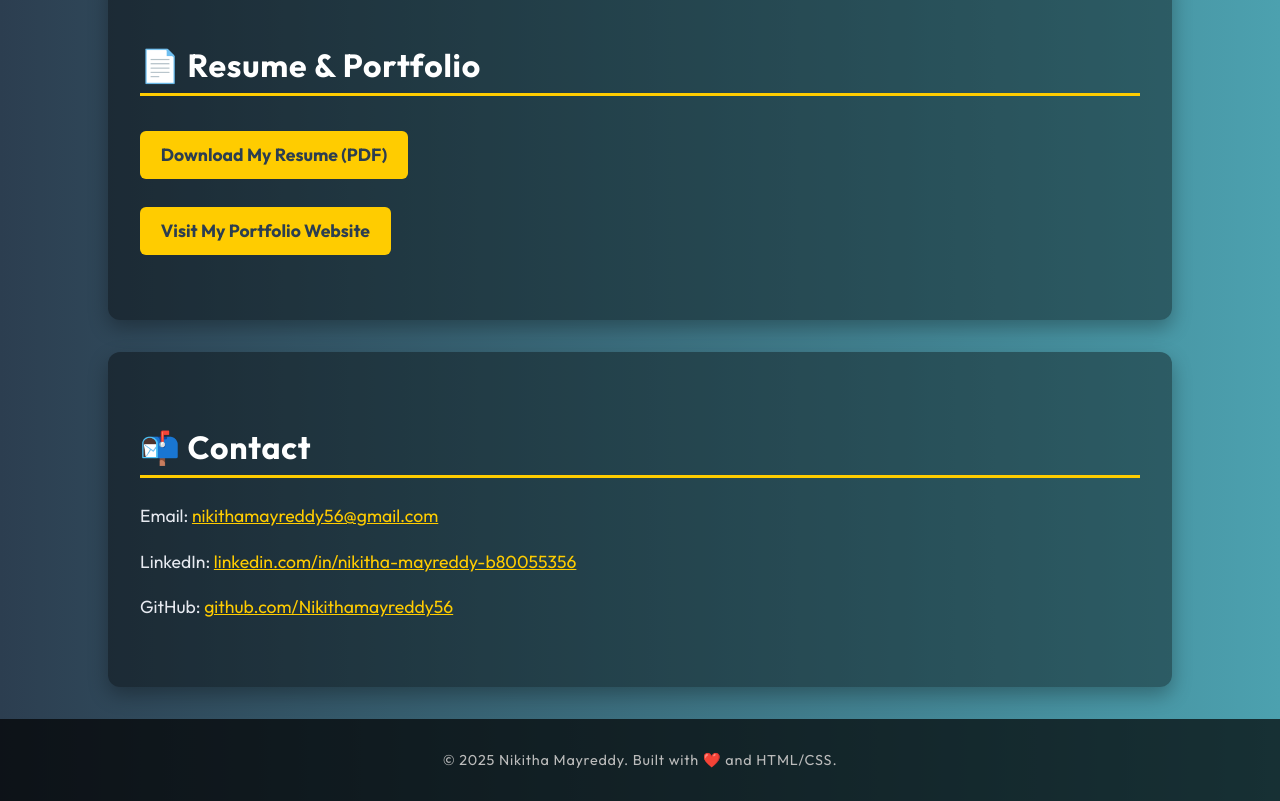
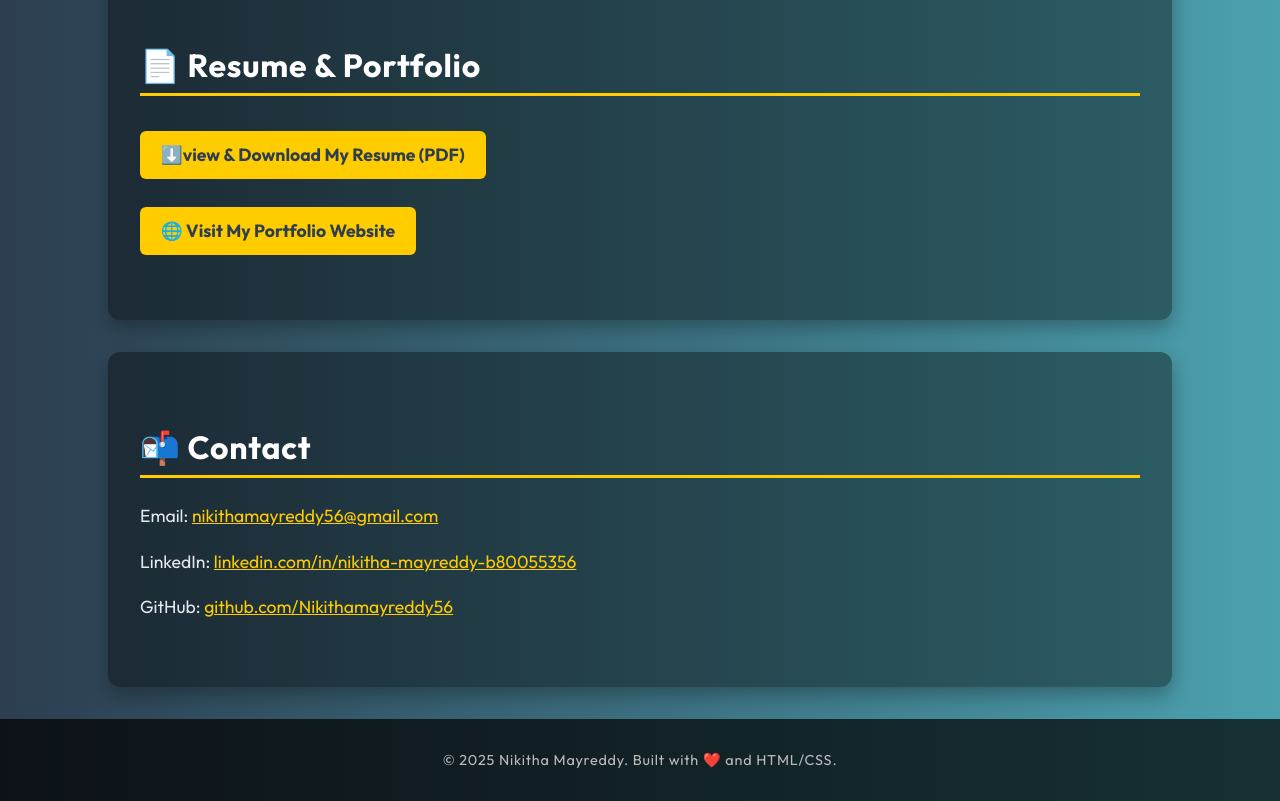
Before and after one commit to Nikithamayreddy56/Portfolio, a plain HTML site: page index.html in a window 1280 px wide. Shown: the part 3480-4281 px from the top of the page. Drawn offline with Linux system fonts and the light colour scheme.

Commit message:
Update resume section and portfolio

```diff
--- a/index.html
+++ b/index.html
@@ -454,10 +454,21 @@
   </section>
 
   <section id="resume">
-    <h2 class="section-title">📄 Resume & Portfolio</h2>
-    <p><a href="https://github.com/Nikithamayreddy56/Resume/blob/main/Nikitha_Mayreddy_Resume.pdf" target="_blank" class="button">Download My Resume (PDF)</a></p>
-    <p><a href="https://nikithamayreddy56.github.io/Portfolio/" target="_blank" class="button">Visit My Portfolio Website</a></p>
-  </section>
+  <h2 class="section-title">📄 Resume & Portfolio</h2>
+
+  <!-- View Resume in Browser -->
+
+  <!-- Download Resume -->
+  <p>
+    <a href="Nikitha_Mayreddy_Resume.pdf" target="_blank" download class="button">⬇️view & Download My Resume (PDF)</a>
+  </p>
+
+  <!-- Link to live GitHub Pages site -->
+  <p>
+    <a href="https://nikithamayreddy56.github.io/Portfolio/" target="_blank" class="button">🌐 Visit My Portfolio Website</a>
+  </p>
+</section>
+
 
   <section id="contact">
     <h2 class="section-title">📬 Contact</h2>
```
Also changed, not shown: 2 other files.
